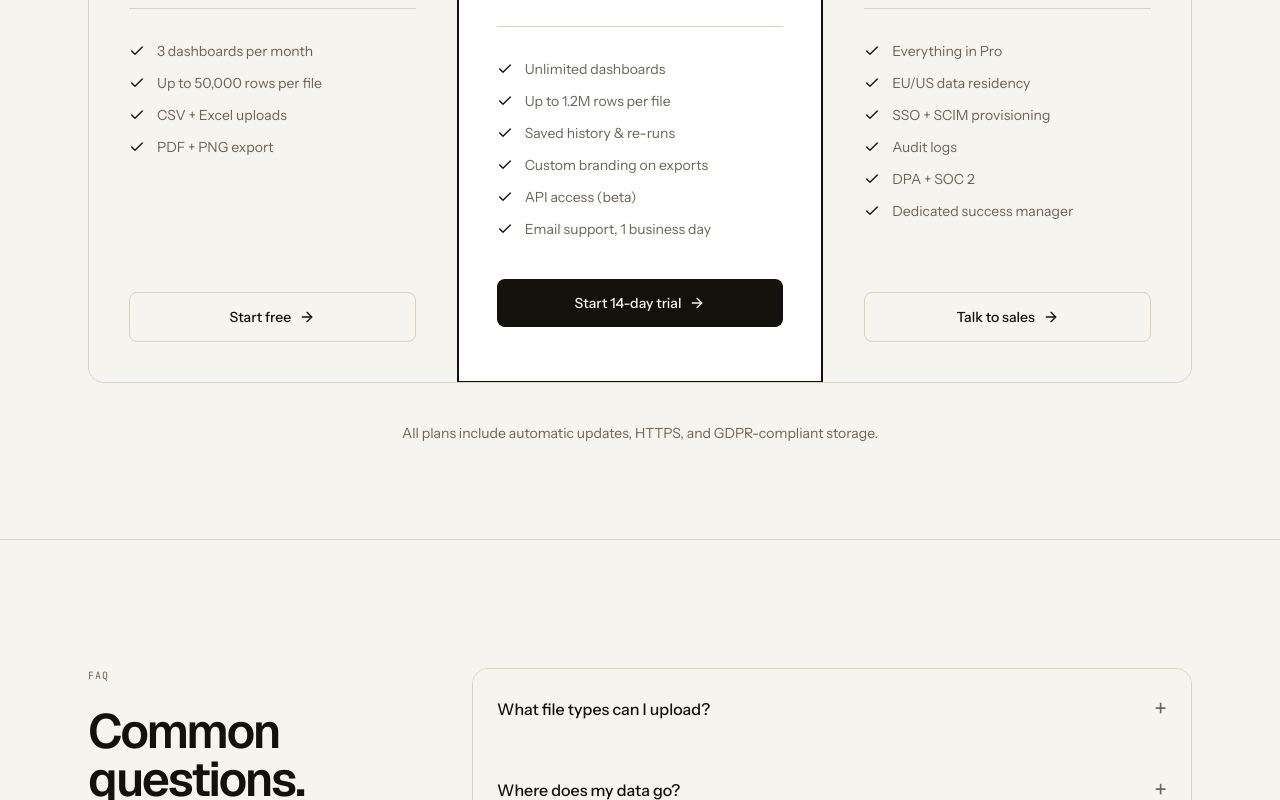
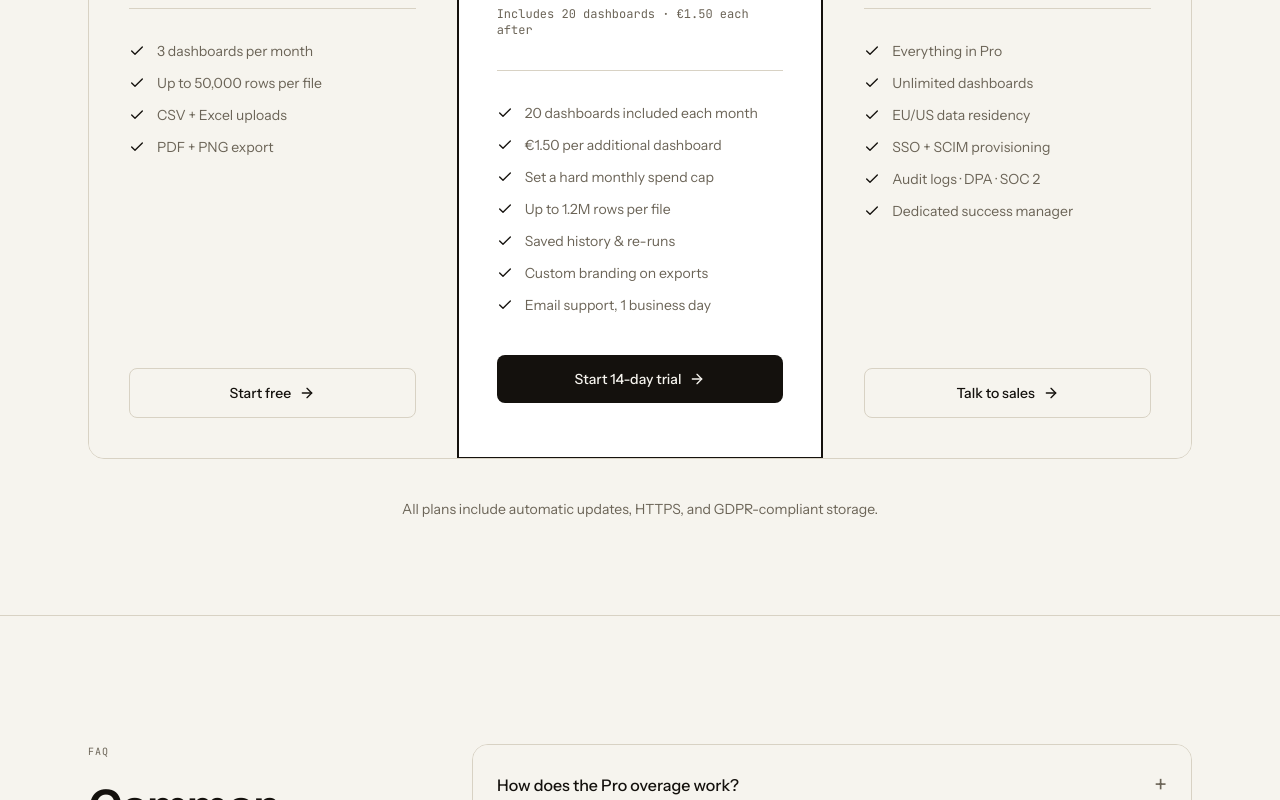
Before and after one commit to vzedo112/Datuma, a React (Create React App) app in the folder frontend/: page /pricing in a window 1280 px wide. Shown: the part 860-1660 px from the top of the page. Built offline with nearby package versions, Linux system fonts and the light colour scheme.

Commit message:
Update dashboard usage limits and pricing details in plans

```diff
--- a/frontend/src/components/Layout/Sidebar.jsx
+++ b/frontend/src/components/Layout/Sidebar.jsx
@@ -107,7 +107,7 @@ export default function Sidebar() {
                 Free plan
               </p>
               <p className="text-sm mb-3">
-                2 of 5 dashboards used this month.
+                2 of 3 dashboards used this month.
               </p>
               <Link
                 to="/pricing"
--- a/frontend/src/pages/Pricing.jsx
+++ b/frontend/src/pages/Pricing.jsx
@@ -23,17 +23,19 @@ const plans = [
   {
     name: "Pro",
     description: "For analysts, founders, and small teams.",
-    monthly: 29,
-    annual: 24,
+    monthly: 20,
+    annual: 17,
+    meter: "Includes 20 dashboards · €1.50 each after",
     cta: "Start 14-day trial",
     href: "/app",
     popular: true,
     features: [
-      "Unlimited dashboards",
+      "20 dashboards included each month",
+      "€1.50 per additional dashboard",
+      "Set a hard monthly spend cap",
       "Up to 1.2M rows per file",
       "Saved history & re-runs",
       "Custom branding on exports",
-      "API access (beta)",
       "Email support, 1 business day",
     ],
   },
@@ -46,10 +48,10 @@ const plans = [
     href: "#",
     features: [
       "Everything in Pro",
+      "Unlimited dashboards",
       "EU/US data residency",
       "SSO + SCIM provisioning",
-      "Audit logs",
-      "DPA + SOC 2",
+      "Audit logs · DPA · SOC 2",
       "Dedicated success manager",
     ],
   },
@@ -129,12 +131,19 @@ function Plans({ annual }) {
 
           <div className="mb-8 pb-8 border-b border-foreground/10">
             {p.monthly !== null ? (
+              <>
                 <div className="flex items-baseline gap-2">
                   <span className="font-display text-5xl lg:text-6xl">
                     €{annual ? p.annual : p.monthly}
                   </span>
                   <span className="text-muted-foreground">/month</span>
                 </div>
+                {p.meter && (
+                  <p className="mt-3 text-xs font-mono text-muted-foreground">
+                    {p.meter}
+                  </p>
+                )}
+              </>
             ) : (
               <span className="font-display text-4xl">Custom</span>
             )}
@@ -168,6 +177,10 @@ function Plans({ annual }) {
 }
 
 const faqs = [
+  {
+    q: "How does the Pro overage work?",
+    a: "Pro includes 20 dashboards each month. Beyond that, each additional dashboard is €1.50, billed at the end of the cycle. You can set a hard monthly spend cap — once you hit it, uploads pause until next month or until you raise it.",
+  },
   {
     q: "What file types can I upload?",
     a: "CSV (any delimiter), .xlsx, and .xls. We auto-detect the encoding and the first sheet of Excel files.",
```
Lines whose indentation alone changed are shown as unchanged.
